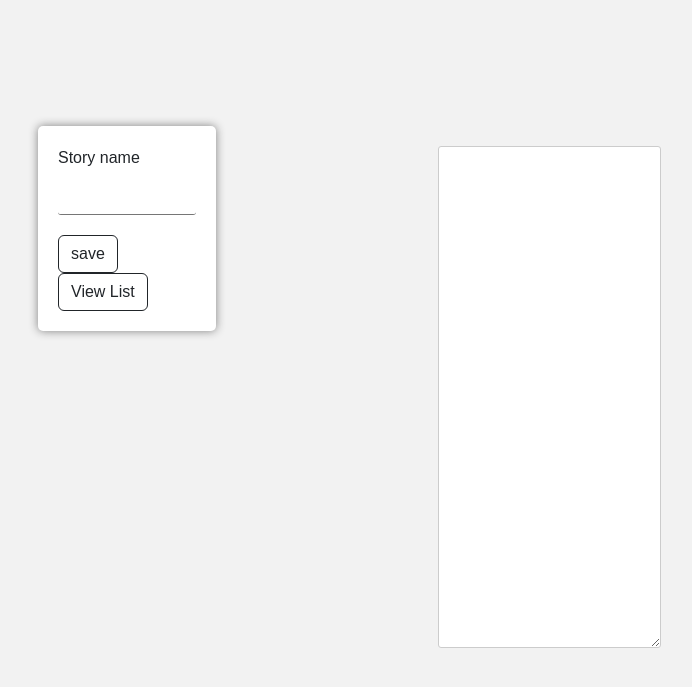
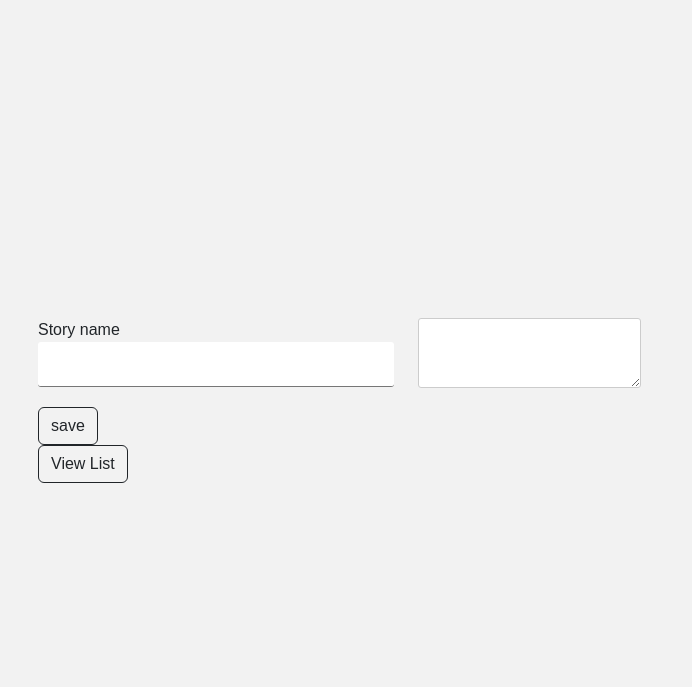
Before and after one commit to RoknuzzamanRokon/storyGenerator_AI, a Flask app: template templates/generate.html in a window 1280 px wide. Shown: the top 687 px of the page, without its empty margins (44-736 px from the left). Run offline with Flask 3, Linux system fonts and the light colour scheme; the template is opened without the code that fills it, so the values that code supplies are empty.

Commit message:
Update generate.html

```diff
--- a/templates/generate.html
+++ b/templates/generate.html
@@ -84,7 +84,7 @@
     <div class="container">
         <div class="row">
             <div class="col-md-4">
-                <div class="form">
+
                     <form method="POST" action="/generate">
                         <label for="input-story-name">Story name</label>
                         <input type="text" id="input-story-name" name="input-story-name">
@@ -95,17 +95,17 @@
                             <button type="submit" class="btn btn-outline-dark" name="View_list">View List</button>
                         </form>
                     </div>
-                </div>
+
             </div>
 
             <div class="col-md-8">
-                <div class="text_area">
-                    <textarea rows="20" style="resize: vertical;">
+
+                    <textarea>
                         {% if result %}
                   {{ result }}
                     {% endif %}
                     </textarea>
-                </div>
+
 
             </div>
         </div>
```
